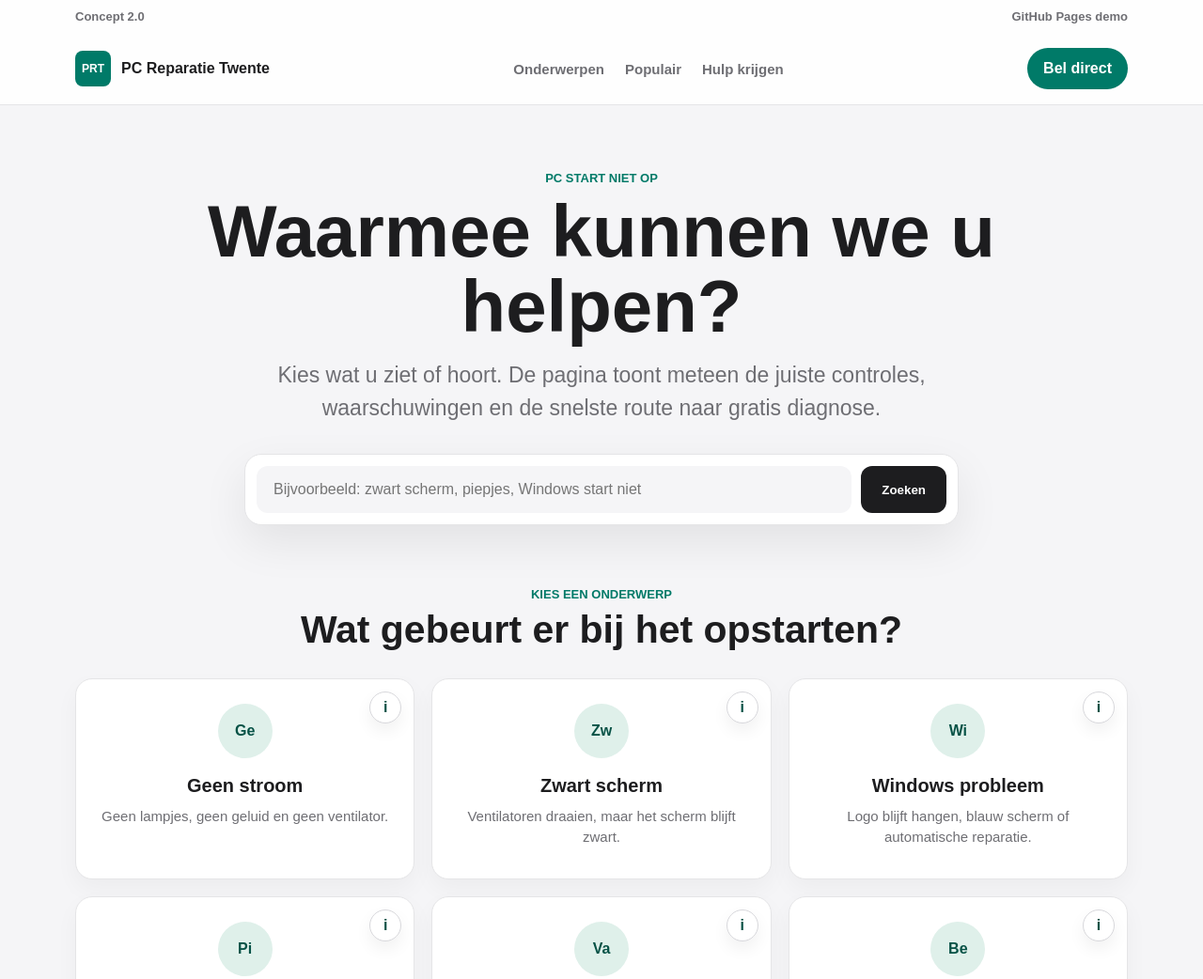
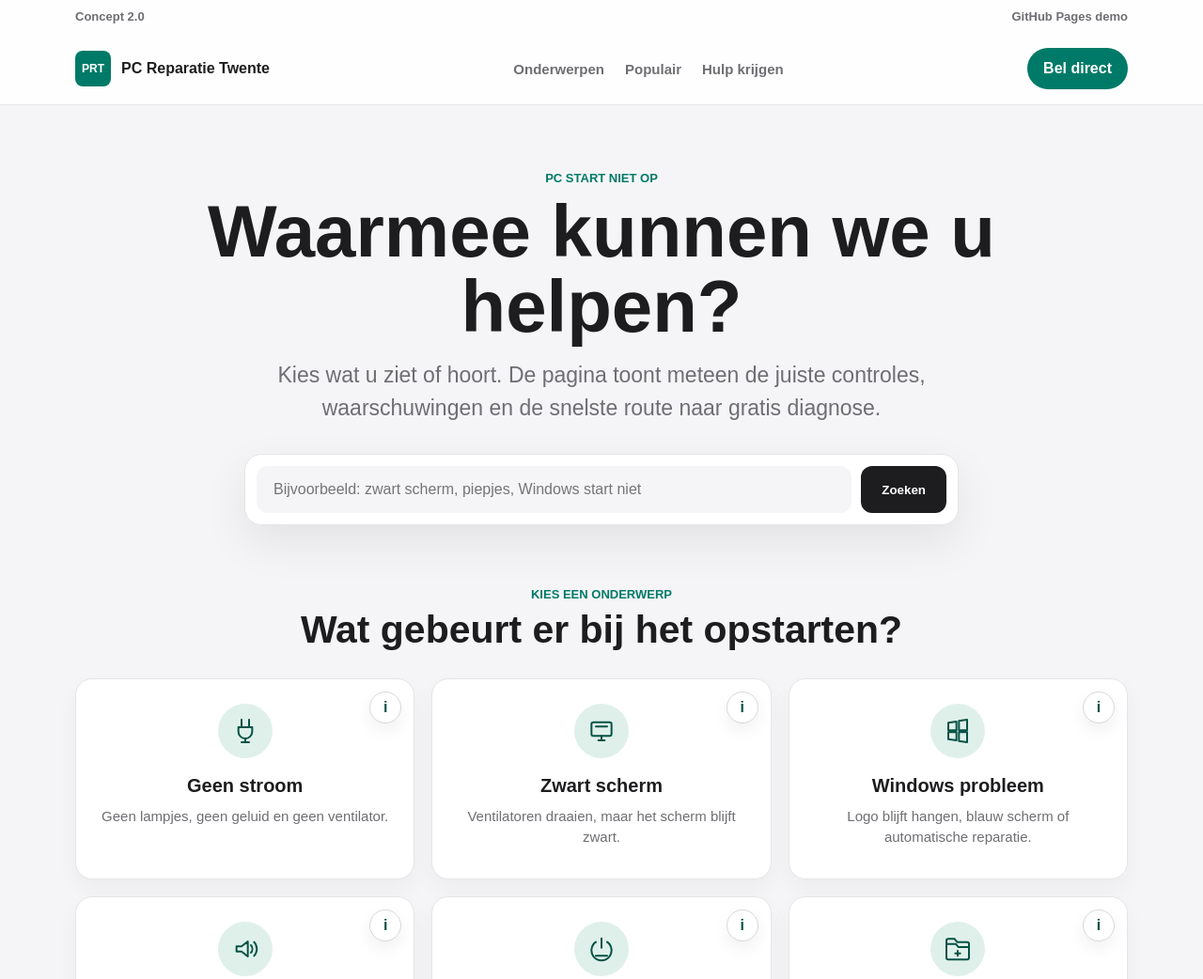
Before and after one commit to ELthedutch/pc-start-niet-op-concept, a plain HTML site: page docs/index.html in a window 1280 px wide. Shown: the top 1042 px of the page at 94% size. Drawn offline with Linux system fonts and the light colour scheme.

Commit message:
Replace topic initials with problem icons

```diff
--- a/docs/index.html
+++ b/docs/index.html
@@ -303,6 +303,16 @@
         background: var(--green-pale);
         color: var(--green-dark);
         font-weight: 900;
+      }
+
+      .topic-card span svg {
+        width: 32px;
+        height: 32px;
+        fill: none;
+        stroke: currentColor;
+        stroke-linecap: round;
+        stroke-linejoin: round;
+        stroke-width: 3;
       }
 
       .topic-card strong {
@@ -785,6 +795,7 @@
       const topics = [
         {
           id: "stroom",
+          icon: "plug",
           label: "Geen stroom",
           title: "Pc reageert helemaal niet",
           summary: "Geen lampjes, geen geluid en geen ventilator.",
@@ -807,6 +818,7 @@
         },
         {
           id: "beeld",
+          icon: "monitor",
           label: "Zwart scherm",
           title: "Pc gaat aan maar geeft geen beeld",
           summary: "Ventilatoren draaien, maar het scherm blijft zwart.",
@@ -829,6 +841,7 @@
         },
         {
           id: "windows",
+          icon: "windows",
           label: "Windows probleem",
           title: "Windows start niet door",
           summary: "Logo blijft hangen, blauw scherm of automatische reparatie.",
@@ -851,6 +864,7 @@
         },
         {
           id: "geluid",
+          icon: "sound",
           label: "Piepjes",
           title: "Pc piept tijdens opstarten",
           summary: "Korte of lange pieptonen geven een hardwarefout aan.",
@@ -873,6 +887,7 @@
         },
         {
           id: "uitval",
+          icon: "power",
           label: "Valt uit",
           title: "Pc schakelt zichzelf weer uit",
           summary: "De pc start kort en valt daarna weer uit.",
@@ -895,6 +910,7 @@
         },
         {
           id: "data",
+          icon: "folder",
           label: "Bestanden veilig",
           title: "Belangrijke bestanden op de pc",
           summary: "Voorkom dat herstelacties foto's of documenten overschrijven.",
@@ -927,11 +943,23 @@
         })[char]);
       }
 
+      function topicIcon(icon) {
+        const icons = {
+          plug: '<svg viewBox="0 0 48 48" aria-hidden="true"><path d="M18 6v12M30 6v12M13 18h22v7a11 11 0 0 1-22 0z"></path><path d="M24 36v6M18 42h12"></path></svg>',
+          monitor: '<svg viewBox="0 0 48 48" aria-hidden="true"><rect x="8" y="10" width="32" height="22" rx="3"></rect><path d="M19 39h10M24 32v7"></path><path d="M15 17h18"></path></svg>',
+          windows: '<svg viewBox="0 0 48 48" aria-hidden="true"><path d="M9 11l13-2v14H9zM26 8l13-2v17H26zM9 26h13v13L9 37zM26 26h13v16l-13-2z"></path></svg>',
+          sound: '<svg viewBox="0 0 48 48" aria-hidden="true"><path d="M10 20h8l10-8v24l-10-8h-8z"></path><path d="M33 18a9 9 0 0 1 0 12M38 13a16 16 0 0 1 0 22"></path></svg>',
+          power: '<svg viewBox="0 0 48 48" aria-hidden="true"><path d="M24 7v15"></path><path d="M15 13a16 16 0 1 0 18 0"></path><path d="M15 35h18"></path></svg>',
+          folder: '<svg viewBox="0 0 48 48" aria-hidden="true"><path d="M6 16h15l4 5h17v17a3 3 0 0 1-3 3H9a3 3 0 0 1-3-3z"></path><path d="M6 16v-5a3 3 0 0 1 3-3h10l4 5h16a3 3 0 0 1 3 3v5"></path><path d="M24 27v8M20 31h8"></path></svg>'
+        };
+        return icons[icon] || icons.folder;
+      }
+
       function topicCard(topic) {
         return `
           <div class="topic-card-wrap">
             <a class="topic-card" href="#${topic.id}">
-              <span aria-hidden="true">${escapeHtml(topic.label.slice(0, 2))}</span>
+              <span aria-hidden="true">${topicIcon(topic.icon)}</span>
               <strong>${escapeHtml(topic.label)}</strong>
               <small>${escapeHtml(topic.summary)}</small>
             </a>
```
